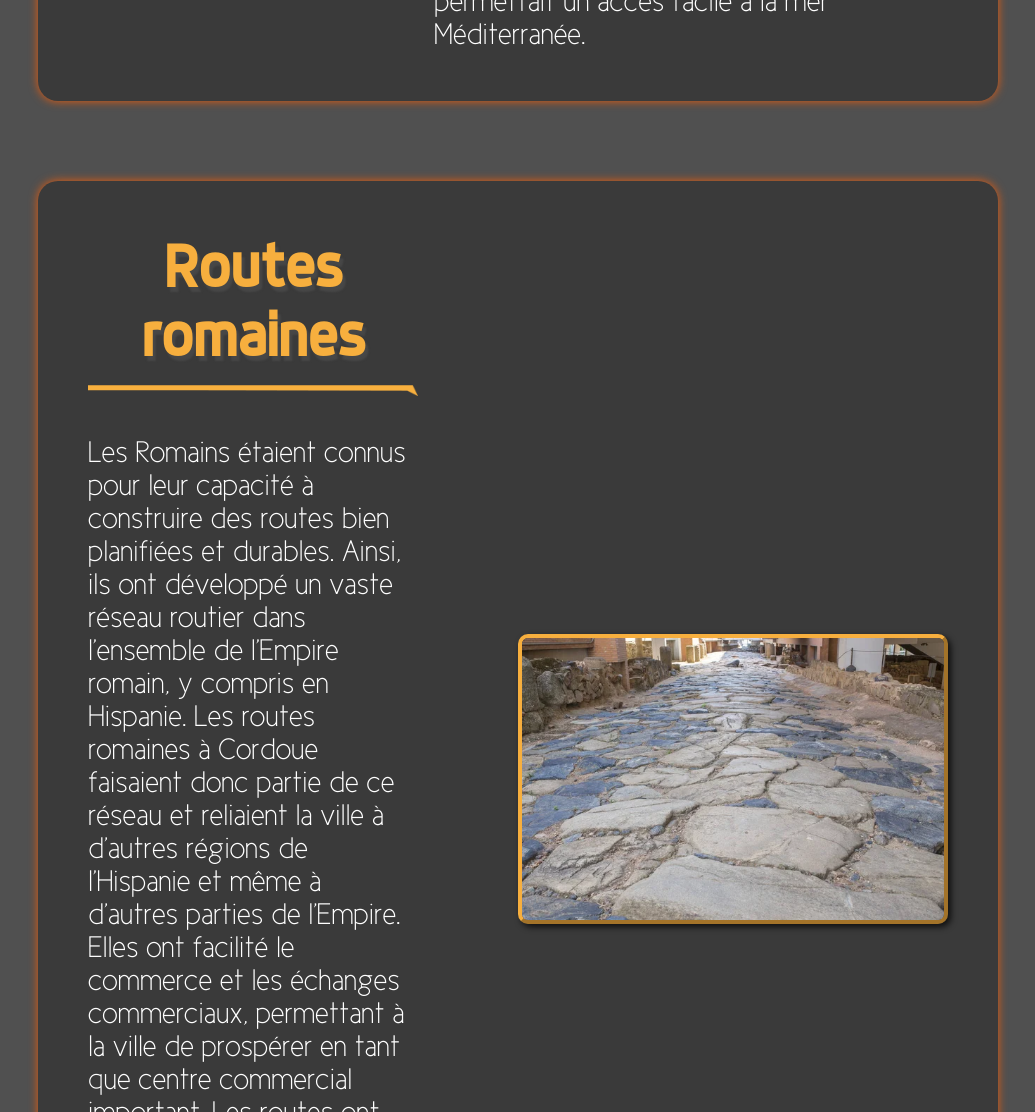
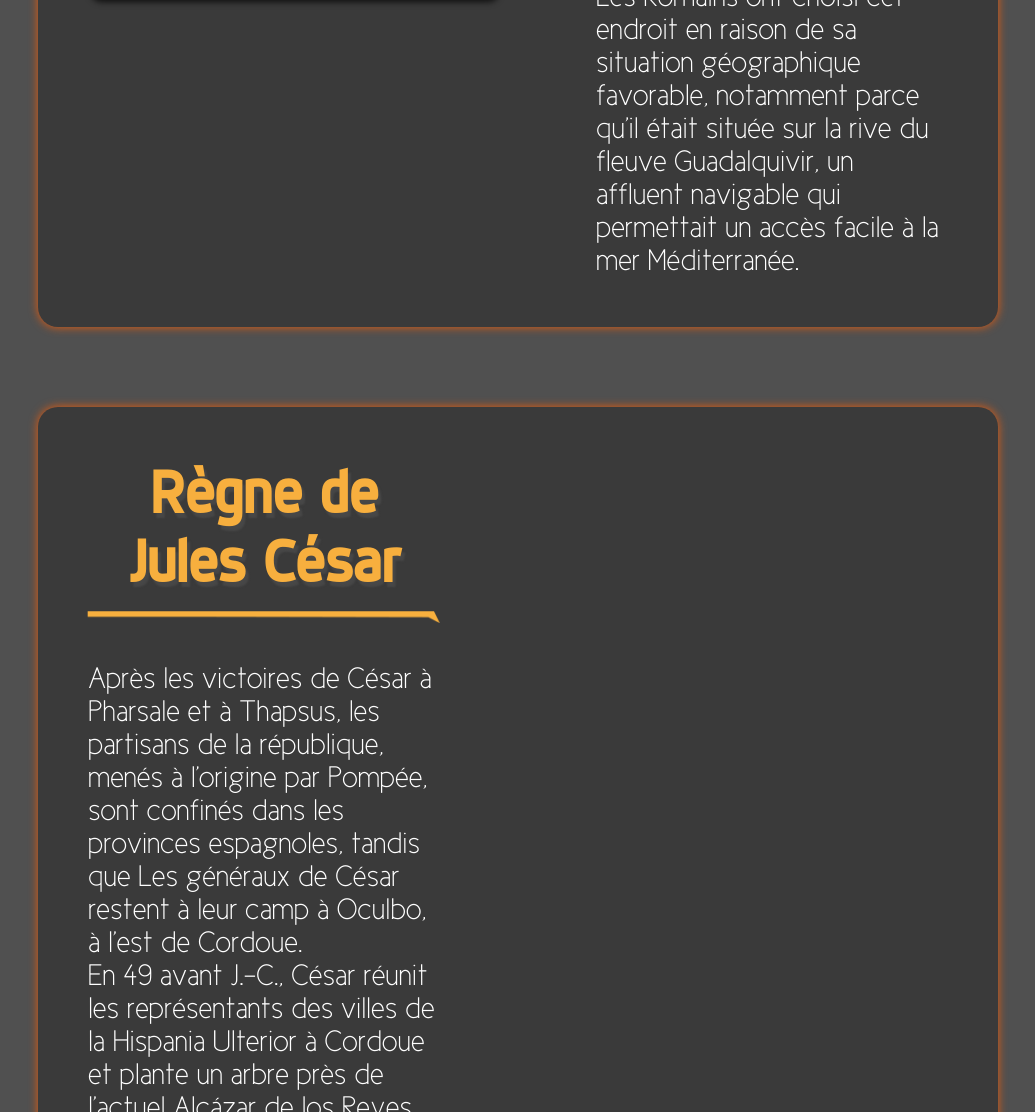
Before and after one commit to Thiiiv/SAE2.05, a PHP site: page /data/pages/histoire/romain.php in a window 1280 px wide. Shown: the part 1024-2136 px from the top of the page, without its empty margins (122-1157 px from the left). Run offline with PHP 8.4, Linux system fonts and the light colour scheme.

Commit message:
Add files via upload

```diff
--- a/data/pages/histoire/romain.php
+++ b/data/pages/histoire/romain.php
@@ -1,6 +1,3 @@
-<?php
-$_SESSION["location"] = "data/pages/monuments/";
-?>
 <!DOCTYPE html>
 <html lang="fr">
 
@@ -28,23 +25,23 @@ $_SESSION["location"] = "data/pages/monuments/";
 <body>
     <!-- Barre horizontale -->
     <?php
-        include('../header.inc.php');
+        include('../headerSousPages.inc.html');
     ?>
 
     <h1>Epoque romaine</h1>
     <img class="transition titre" src="../../images/sous_titre.png">
     <div class="container-page">
         <div class="container-event">
-            <img class="image" src="../../images/histoire/claudius.jpg" alt="Marcus Claudius Marcellus">
+            <img class="image" src="../../images/histoire/romain/claudius.jpg" alt="Marcus Claudius Marcellus">
             <div class="container-texts">
                 <h3>Fondation</h3>
                 <img class="transition reverse-transition" src="../../images/sous_titre.png">
                 <div class="text">
                     Cordoue a été fondée par les Romains au IIè siècle av. J.-C.
                     La région de Cordoue était auparavant habitée par les Celtes,
-                    mais les Romains ont établi une colonie dans la région et ont commencé à développer une ville.
+                    mais les Romains ont établi une colonie dans la région et ont commencé à développer une ville.<br>
                     Cordoue aurait été fondée par le général romain Marcus Claudius Marcellus au milieu du IIè siècle av. J.-C.,
-                    pendant la Deuxième guerre punique.
+                    pendant la Deuxième guerre punique.<br>
                     Les Romains ont choisi cet endroit en raison de sa situation géographique favorable,
                     notamment parce qu'il était située sur la rive du fleuve Guadalquivir,
                     un affluent navigable qui permettait un accès facile à la mer Méditerranée.
@@ -52,16 +49,39 @@ $_SESSION["location"] = "data/pages/monuments/";
             </div>
         </div>
         <div class="container-event reverse-event">
-            <img class="image" src="../../images/histoire/route.jpg" alt="Route romaine">
+            <img class="image" src="../../images/histoire/romain/cesar.jpg" alt="Jules César">
             <div class="container-texts">
-                <h3>Routes romaines</h3>
+                <h3>Règne de Jules César</h3>
                 <img class="transition reverse-transition" src="../../images/sous_titre.png">
                 <div class="text">
-                    Les Romains étaient connus pour leur capacité à construire des routes bien planifiées et durables.
-                    Ainsi, ils ont développé un vaste réseau routier dans l'ensemble de l'Empire romain, y compris en Hispanie.
-                    Les routes romaines à Cordoue faisaient donc partie de ce réseau et reliaient la ville à d'autres régions de l'Hispanie et même à d'autres parties de l'Empire.
-                    Elles ont facilité le commerce et les échanges commerciaux, permettant à la ville de prospérer en tant que centre commercial important.
-                    Les routes ont permis le transport efficace de marchandises telles que l'huile d'olive, le vin, le blé et d'autres produits agricoles qui étaient produits dans la région.
+                Après les victoires de César à Pharsale et à Thapsus, les partisans de la république, menés à l'origine par Pompée,
+                sont confinés dans les provinces espagnoles, tandis que Les généraux de César restent à leur camp à Oculbo, à l'est de Cordoue.<br>
+                En 49 avant J.-C., César réunit les représentants des villes de la Hispania Ulterior à Cordoue et plante un arbre près de l'actuel Alcázar de los Reyes Cristianos.<br>
+                En 48 avant J.-C., Quintus Cassius Longinus, gouverneur de César en Hispanie ultérieure, est agressé dans la basilique de Cordoue.
+                En représailles, il détruit les possessions des Cordobans situées au sud de la rivière.
+                Les habitants de Cordoue se lassent de la cruauté de Quintus Cassius Longinus et quittent le parti de César.<br>
+                En 46 avant J.-C., Cordoue reçoit le statut colonial des fils de Pompée et devient Corduba Colina Patricia.
+                Pendant le conflit entre César et Pompée, Cordoue est assiégée par César, qui se bat contre Pompée le Jeune pour le contrôle du pont.<br>
+                Après la bataille de Munda en 45 avant J.-C., César assiège à nouveau la ville, la prend d'assaut et Cordoue se rend.
+                La ville est détruite par les troupes de César en raison de son soutien à Pompée.
+                </div>
+            </div>
+        </div>
+        <div class="container-event ">
+            <img class="image" src="../../images/histoire/romain/auguste.jpg" alt="Auguste">
+            <div class="container-texts">
+                <h3>Règne d'Auguste</h3>
+                <img class="transition reverse-transition" src="../../images/sous_titre.png">
+                <div class="text">
+                L'Empire romain est le nom donné à la domination romaine entre 27 avant J.-C. et 476 ap. J.-C., dans certaines provinces de l'Empire.
+                Celle-ci est fondée par Auguste, qui met fin à la dernière guerre civile, dans la toute fin de la République.<br>
+                Auguste crée une nouvelle division administrative, la province Bétique, avec comme capitale Cordoue.
+                Sous le règne d'Auguste, Cordoue subit alors des transformations majeures,
+                notamment l'amélioration de la navigabilité du fleuve, l'expansion du réseau routier et la construction de grands monuments publics.
+                Le forum colonial, le théâtre, les aqueducs et probablement l'amphithéâtre font partis de ces transformations. <br>
+                Des travaux de construction et de restauration sont entrepris, comme la reconstruction du pont sur le Guadalquivir.
+                Des fontaines publiques sont également construites à proximité de l'aqueduc.
+                La période d'Auguste marque donc un développement significatif de Cordoue en tant que ville romaine prospère.
                 </div>
             </div>
         </div>
```
Also changed, not shown: data/pages/histoire/espagnol.php (added, +143 -0 lines), data/pages/histoire/wisigoth.php (added, +77 -0 lines).
